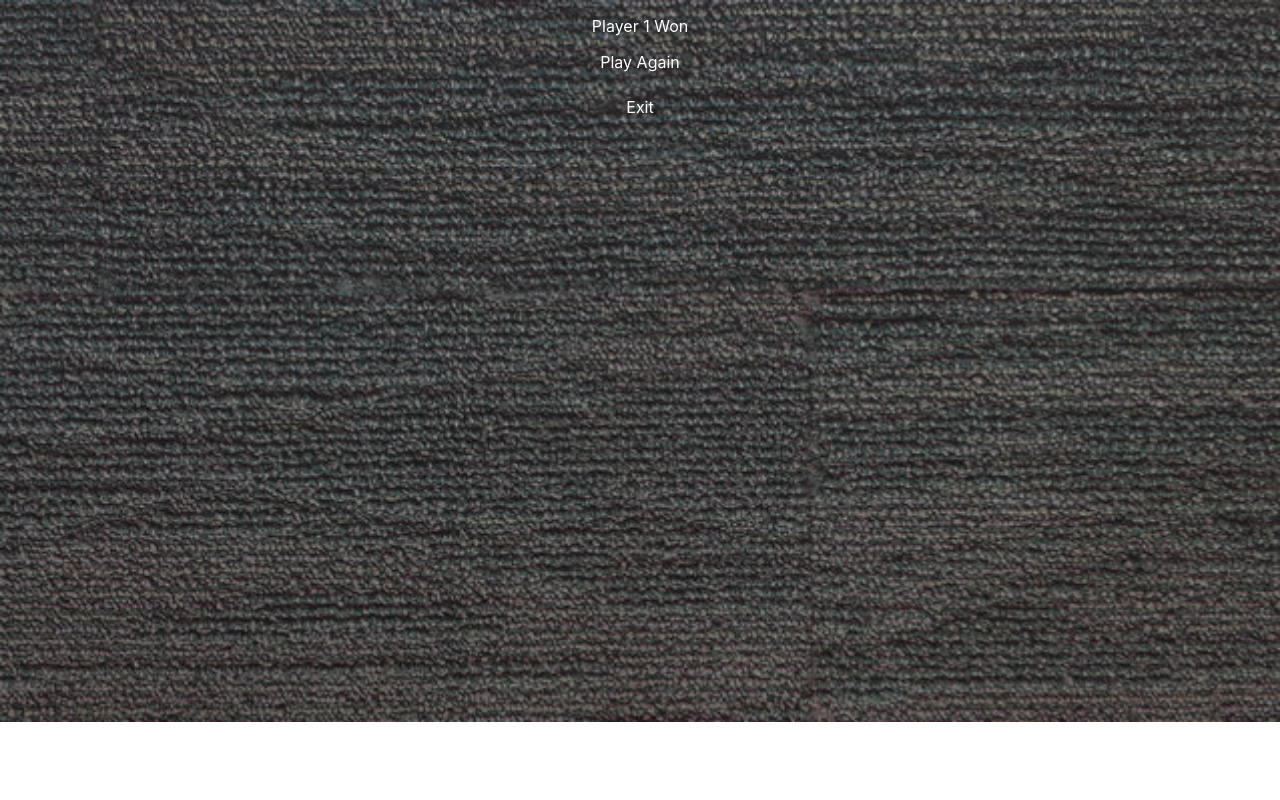
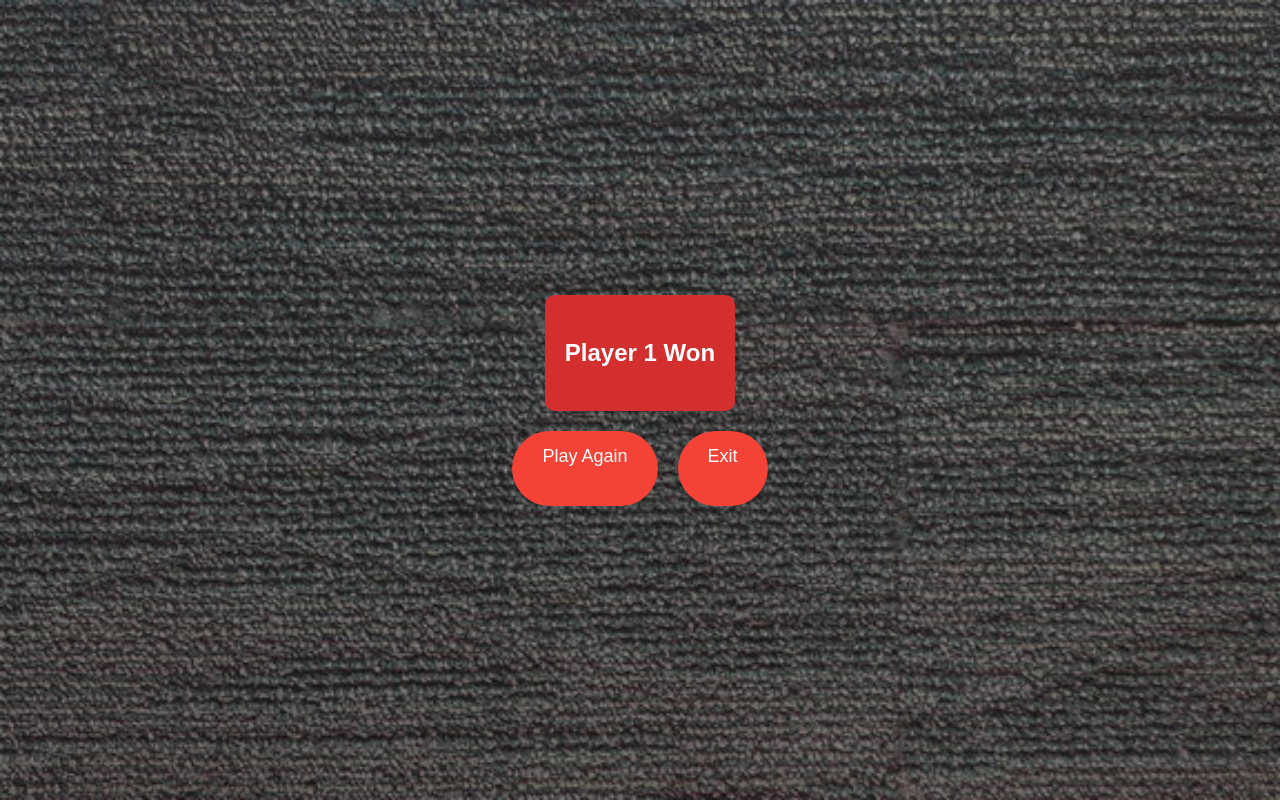
Before and after one commit to hauntedghoul/Nim, a React (Create React App) app in the folder nim/: page /winner in a window 1280 px wide. Built offline with nearby package versions, Linux system fonts and the light colour scheme.

Commit message:
more winner

```diff
--- a/nim/src/Components/Winner.css
+++ b/nim/src/Components/Winner.css
@@ -0,0 +1,48 @@
+body {
+    font-family: Arial, sans-serif;
+    background-color: #444;
+    display: flex;
+    justify-content: center;
+    align-items: center;
+    height: 100vh;
+    margin: 0;
+  }
+
+  .winner-container {
+    text-align: center;
+  }
+
+  .winner-banner {
+    background-color: #d32f2f;
+    color: white;
+    padding: 20px;
+    border-radius: 10px;
+    display: inline-block;
+    margin-bottom: 20px;
+    font-size: 24px;
+    font-weight: bold;
+  }
+
+  .button-container {
+    display: flex;
+    justify-content: center;
+    gap: 20px;
+  }
+
+  .button {
+    background-color: #f44336;
+    color: white;
+    padding: 15px 30px;
+    border-radius: 50px;
+    cursor: pointer;
+    font-size: 18px;
+    transition: background-color 0.3s;
+  }
+
+  .button:hover {
+    background-color: #e57373;
+  }
+
+  a {
+    text-decoration: none;
+  }
--- a/nim/src/Components/winner.js
+++ b/nim/src/Components/winner.js
@@ -1,30 +1,23 @@
-import React from 'react'
-import './Winner.css'
+import React from 'react';
+import { Link } from 'react-router-dom';
+import './Winner.css';
 
 const Winner = () => {
-  const handlePlayAgain = () => {
-    console.log('Play again clicked.');
-  };
-
-  const handleExit = () => {
-    console.log('exit clicked.');
-  };
-
   return (
-    <div className='winner-container'>
-      <div className='winner-banner'>
+    <div className="winner-container">
+      <div className="winner-banner">
         <p>Player 1 Won</p>
       </div>
-      <div className='button-container'>
-        <div className='button' onClick={handlePlayAgain}>
-          Play Again
-        </div>
-        <div className='button' onClick={handleExit}>
-          Exit
-        </div>
+      <div className="button-container">
+        <Link to="/setup">
+          <div className="button">Play Again</div>
+        </Link>
+        <Link to="/">
+          <div className="button">Exit</div>
+        </Link>
       </div>
     </div>
-  )
-}
+  );
+};
 
-export default Winner
+export default Winner;
```
